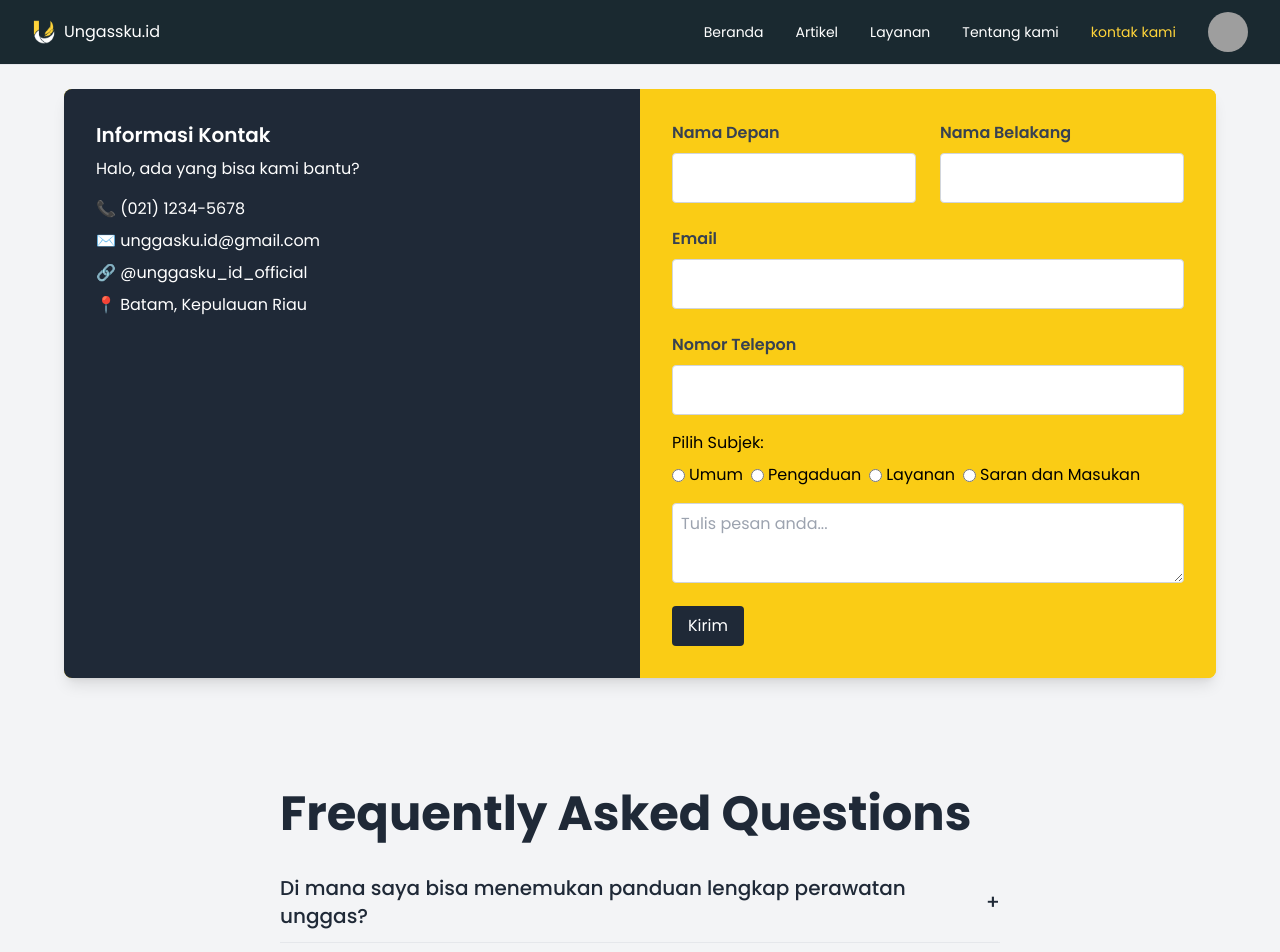
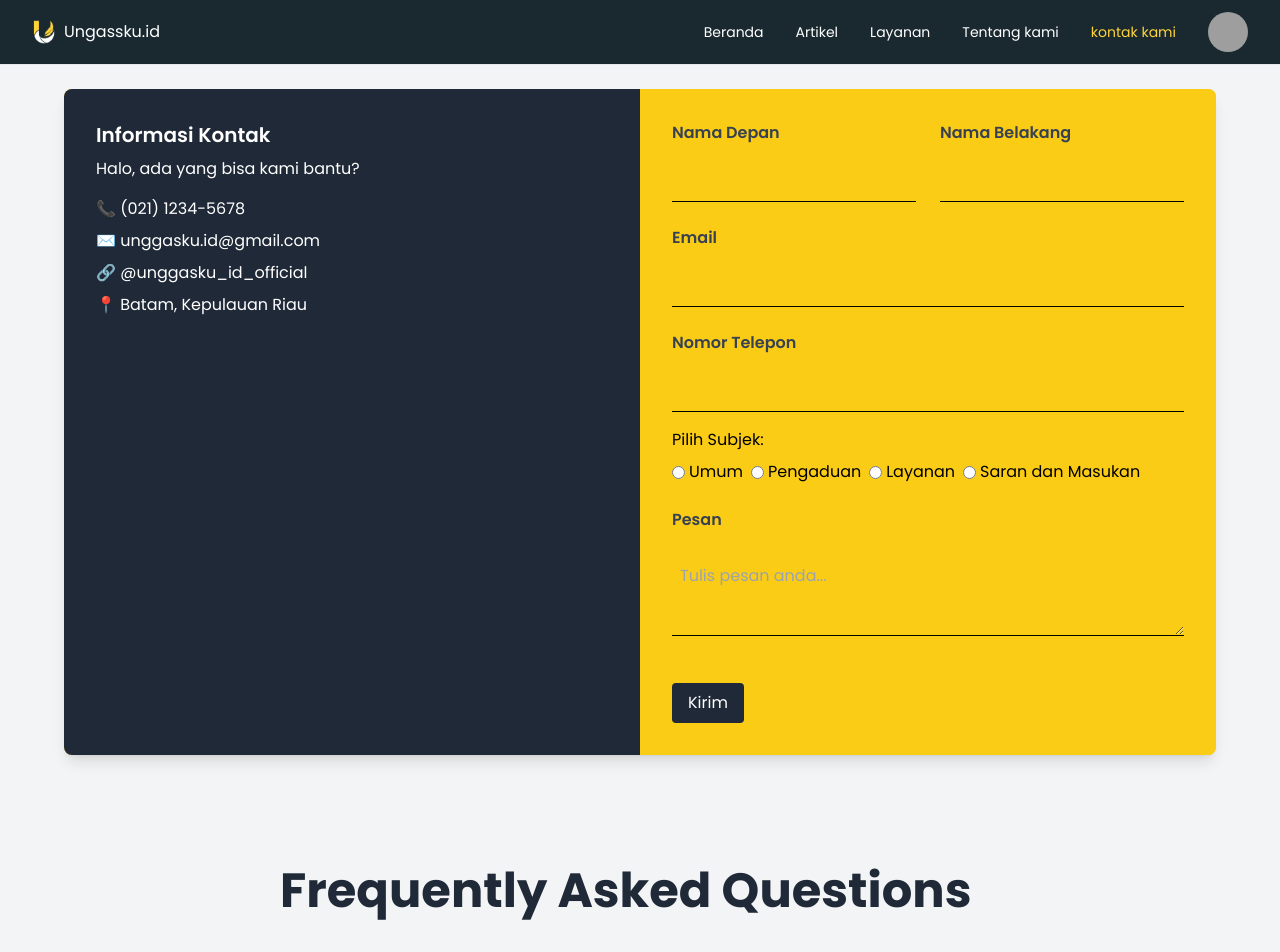
Before and after one commit to Ariemaharrucha/unggasku-fe, a React (Vite) app: page /kontak_kami in a window 1280 px wide. Shown: the top 952 px of the page. Built offline with nearby package versions, Linux system fonts and the light colour scheme; grey boxes are pictures that could not be loaded.

Commit message:
Memperbarui Contact

```diff
--- a/src/pages/clients/Contact.jsx
+++ b/src/pages/clients/Contact.jsx
@@ -25,20 +25,31 @@ const Contact= () => {
                 <div className="grid grid-cols-2 gap-6">
                 <div>
                   <label className="block mb-2 font-semibold text-gray-700">Nama Depan</label>
-                      <input type="text"  className="p-3 border border-gray-300 rounded w-full" />
+                  <input
+                    type="text"
+                    className="p-3 border-b border-black bg-transparent rounded-none focus:outline-none focus:border-b focus:border-black w-full"
+                  />
                 </div>
                 <div>
                   <label className="block mb-2 font-semibold text-gray-700">Nama Belakang</label>
-                      <input type="text"  className="p-3 border border-gray-300 rounded w-full" />
+                  <input
+                    type="text"
+                    className="p-3 border-b border-black bg-transparent rounded-none focus:outline-none focus:border-b focus:border-black w-full"
+                  />
                 </div>
-
                 <div className="col-span-2">
                   <label className="block mb-2 font-semibold text-gray-700">Email</label>
-                      <input type="email"  className="p-3 border border-gray-300 rounded w-full" />
+                  <input
+                    type="email"
+                    className="p-3 border-b border-black bg-transparent rounded-none focus:outline-none focus:border-b focus:border-black w-full"
+                  />
                 </div>
                 <div className="col-span-2">
                   <label className="block mb-2 font-semibold text-gray-700">Nomor Telepon</label>
-                      <input type="text"  className="p-3 border border-gray-300 rounded w-full" />
+                  <input
+                    type="text"
+                    className="p-3 border-b border-black bg-transparent rounded-none focus:outline-none focus:border-b focus:border-black w-full"
+                  />
                 </div>
                 </div>
               </form>
@@ -53,7 +64,14 @@ const Contact= () => {
                 </div>
               </div>
 
-                <textarea placeholder="Tulis pesan anda..." className="p-2 mt-4 w-full border border-gray-300 rounded h-20"></textarea>
+              <div className="col-span-2 py-6">
+                <label className="block mb-2 font-semibold text-gray-700">Pesan</label>
+                <textarea
+                  placeholder="Tulis pesan anda..."
+                  className="p-2 mt-4 w-full border-b border-black bg-transparent rounded-none focus:outline-none focus:border-b focus:border-black h-20"
+                />
+              </div>
+
 
               <button type="submit" className="mt-4 bg-gray-800 text-white py-2 px-4 rounded w-full md:w-auto">Kirim</button>
             </form>
@@ -67,7 +85,6 @@ const Contact= () => {
   );
 };
 
-// FAQSection.js
 const FAQSection = () => {
   return (
     <div className="w-full max-w-3xl mt-12 p-6">
@@ -95,7 +112,7 @@ const FAQSection = () => {
 const FAQItem = ({ question, answer }) => {
   const [open, setOpen] = React.useState(false);
   return (
-    <div className="border-b py-3">
+    <div className={`border-b py-3 ${open ? 'border-b-2 border-yellow-400' : 'border-gray-300'}`}>
       <button
         onClick={() => setOpen(!open)}
         className="flex justify-between items-center w-full text-left font-medium text-gray-800 text-xl"
@@ -103,7 +120,11 @@ const FAQItem = ({ question, answer }) => {
         {question}
         <span>{open ? '−' : '+'}</span>
       </button>
-      {open && <p className="mt-2 text-gray-600 text-xl">{answer}</p>}
+      {open && (
+        <p className="mt-2 text-gray-600 text-xl bg-yellow-400 p-2 rounded">
+          {answer}
+        </p>
+      )}
     </div>
   );
 };
```
Lines whose indentation alone changed are shown as unchanged.
